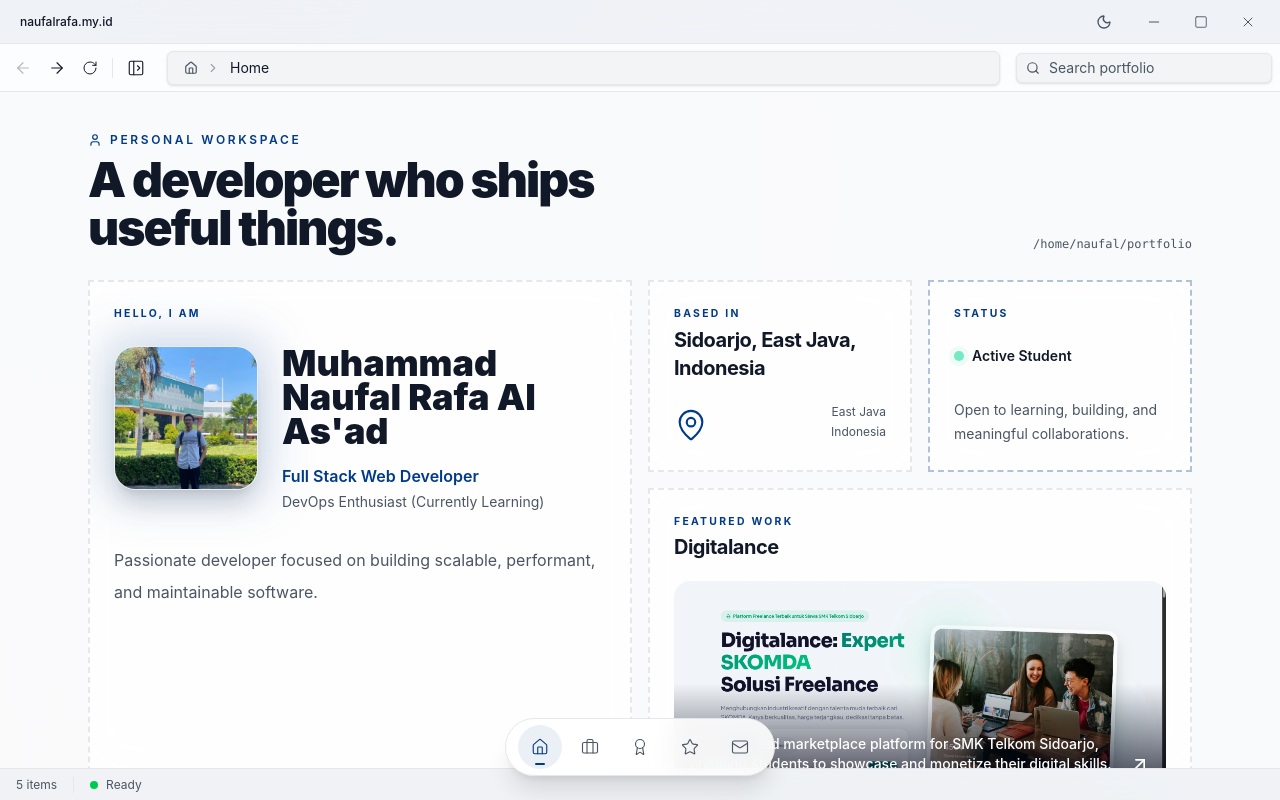
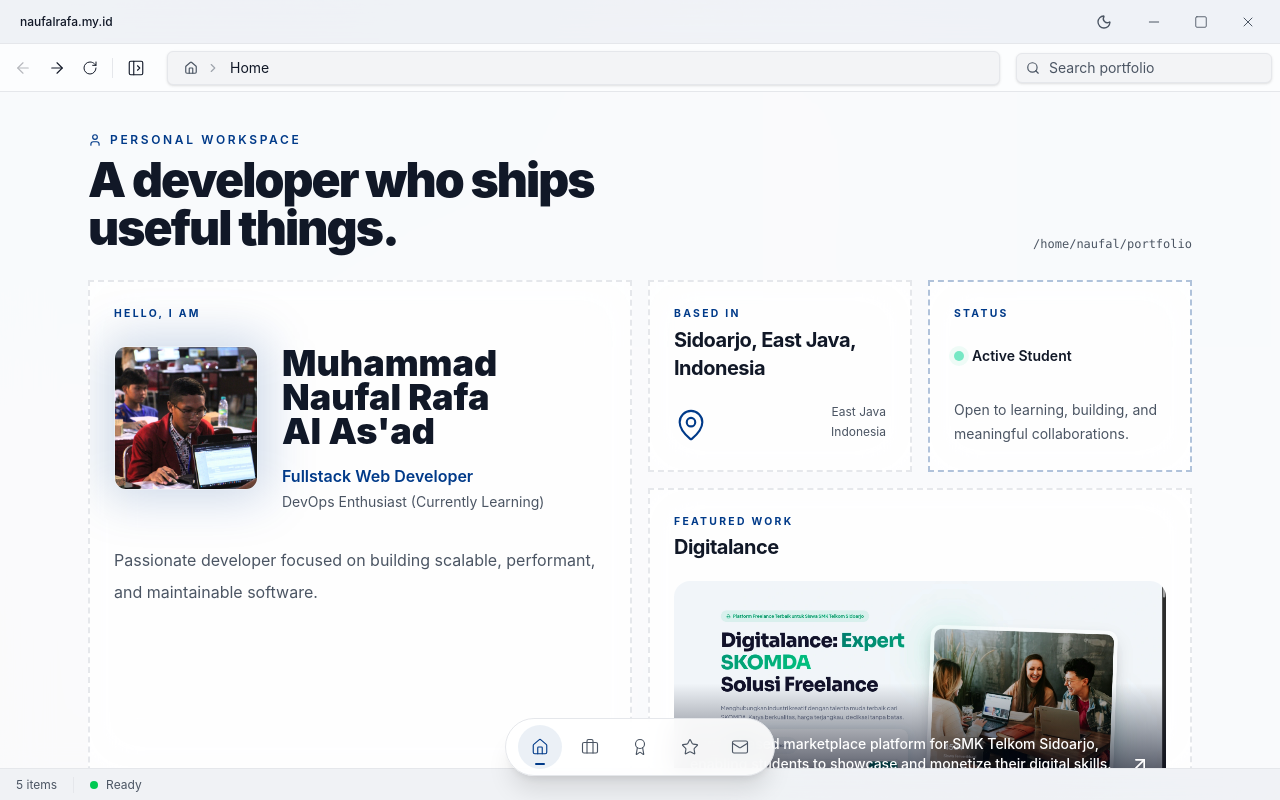
Before and after one commit to Falrafa4/portfolio, a React (Vite) app: page / in a window 1280 px wide. Built offline with nearby package versions, Linux system fonts and the light colour scheme.

Commit message:
feat: modify profile pictore

```diff
--- a/src/data/profile.json
+++ b/src/data/profile.json
@@ -1,6 +1,6 @@
 {
   "fullName": "Muhammad Naufal Rafa Al As'ad",
-  "professionalTitle": "Full Stack Web Developer",
+  "professionalTitle": "Fullstack Web Developer",
   "secondaryTitle": "DevOps Enthusiast (Currently Learning)",
   "location": "Sidoarjo, East Java, Indonesia",
   "email": "mnaufal.rafaa@gmail.com",
--- a/src/pages/Home/index.jsx
+++ b/src/pages/Home/index.jsx
@@ -101,11 +101,11 @@ export default function Home() {
                   <img
                     src={profileData.profileImage}
                     alt={profileData.fullName}
-                    className="relative h-28 w-28 rounded-[1.35rem] border border-white/30 object-cover shadow-xl sm:h-36 sm:w-36"
+                    className="relative h-28 w-28 rounded-xl border border-white/30 object-cover sm:h-36 sm:w-36"
                   />
                 </div>
                 <div>
-                  <h2 className="max-w-xl text-3xl font-black leading-[0.95] tracking-lighter text-text-main sm:text-4xl">
+                  <h2 className="max-w-60 text-3xl font-black leading-[0.95] tracking-lighter text-text-main sm:text-4xl">
                     {profileData.fullName}
                   </h2>
                   <p className="mt-4 text-base font-semibold text-primary">{profileData.professionalTitle}</p>
```
Also changed, not shown: public/profile-bak.webp (added), public/profile.webp.
